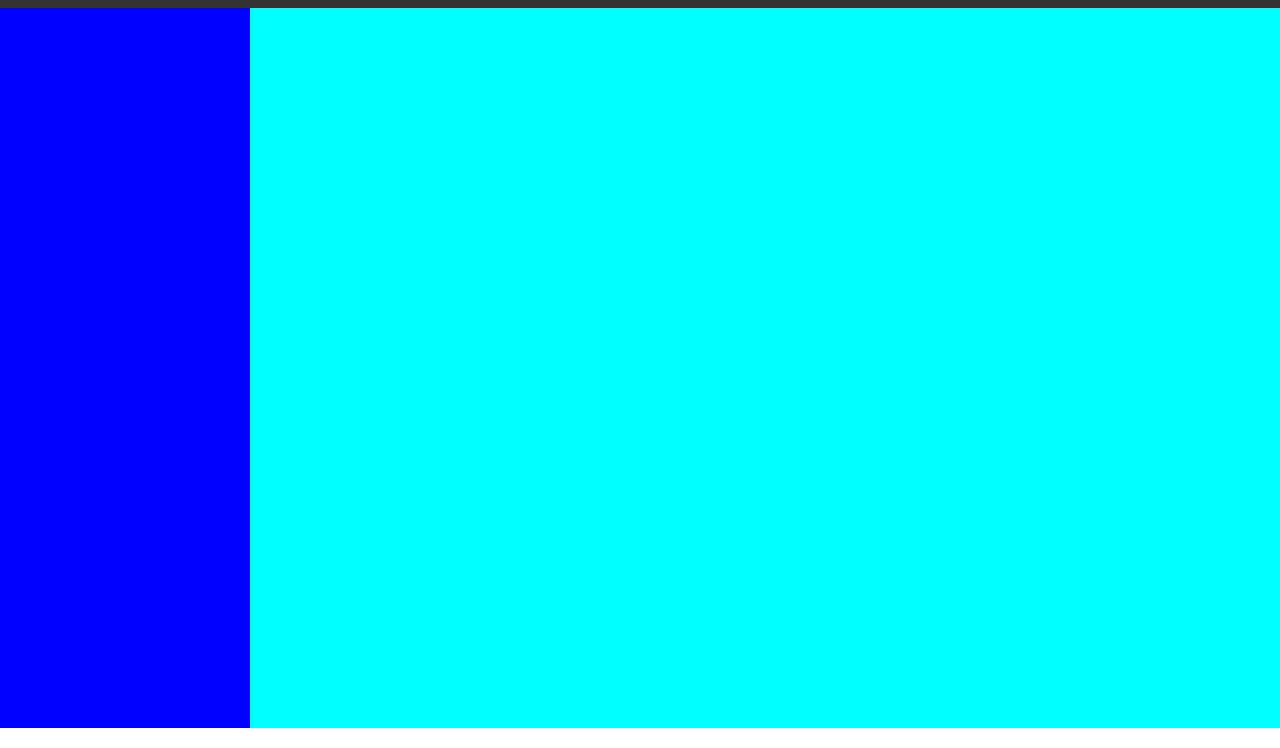
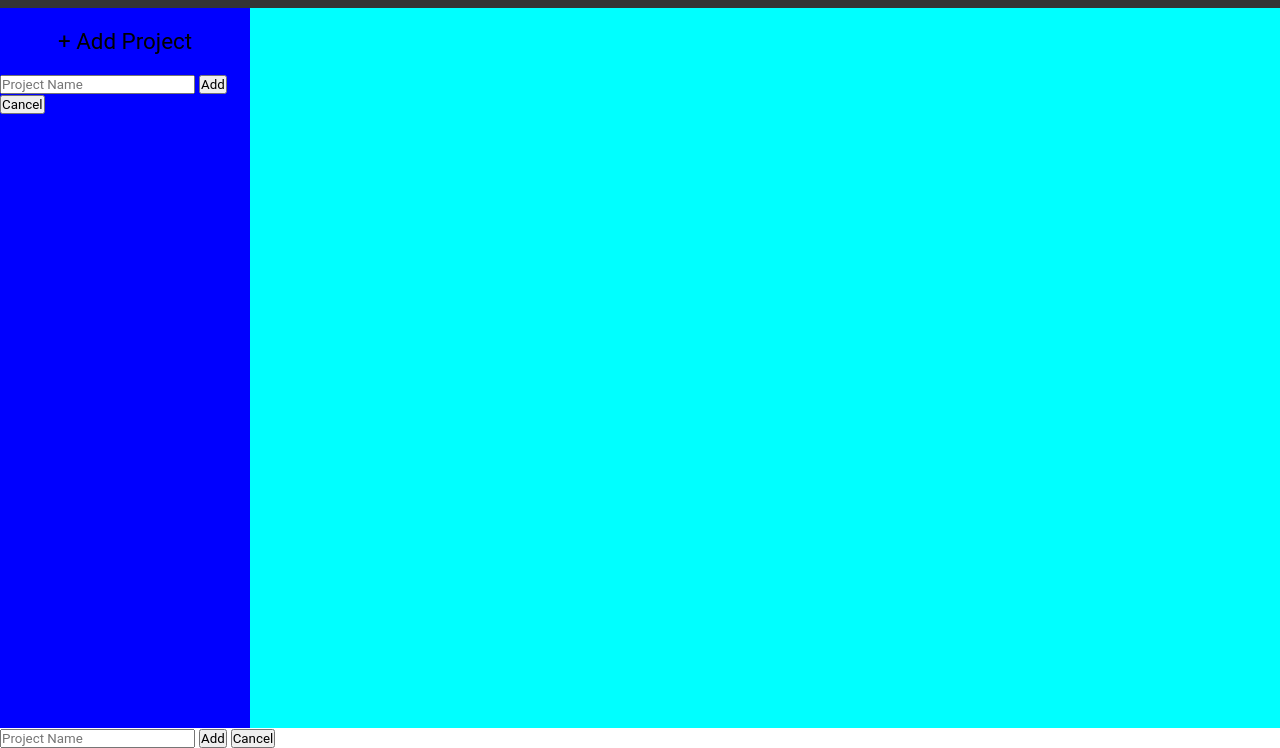
Before and after one commit to Asatyam/Todo-List, a website built with webpack: page dist/index.html in a window 1280 px wide. Shown: the part 72-820 px from the top of the page. Built offline with nearby package versions, Linux system fonts and the light colour scheme; a web font is replaced by a local one.

Commit message:
Add the function to display form

```diff
--- a/src/UI.js
+++ b/src/UI.js
@@ -16,12 +16,38 @@ const createSidebar = () => {
 };
 
 const createContent = () => {
-    const contentDiv = document.createElement('div');
-    contentDiv.setAttribute('class','content');
-    main.appendChild(contentDiv);
-}
+  const contentDiv = document.createElement('div');
+  contentDiv.setAttribute('class', 'content');
+  main.appendChild(contentDiv);
+};
+
+const createProject = () => {
+  const addProjectBtn = document.createElement('button');
+  addProjectBtn.setAttribute('class', 'addProjectBtn');
+  addProjectBtn.textContent = '+ Add Project';
+  const sidebar = document.querySelector('.sidebar');
+  sidebar.appendChild(addProjectBtn);
+};
+
+const createProjectForm = () => {
+  const form = document.createElement('form');
+  form.setAttribute('class', 'project-form');
+  form.innerHTML = `<input
+        type="text"
+        name="project-name"
+        id="project-name"
+        placeholder="Project Name"
+        required
+      />
+      <button type="submit">Add</button>
+      <button type="cancel">Cancel</button>`;
+  const sidebar = document.querySelector('.sidebar');
+  sidebar.appendChild(form);
+};
 export default () => {
   createHeading();
   createSidebar();
   createContent();
+  createProject();
+  createProjectForm();
 };
```
Also changed, not shown: dist/index.html, dist/main.js, dist/style.css.
